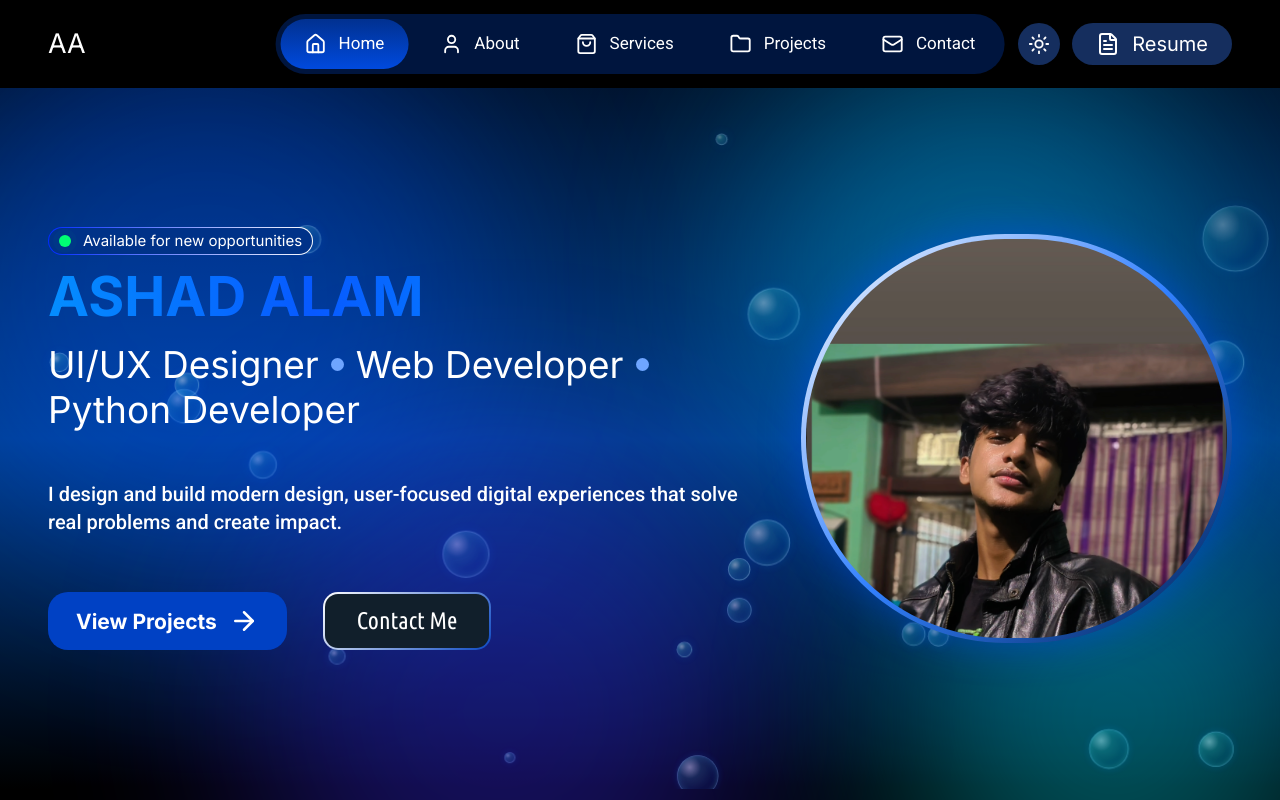
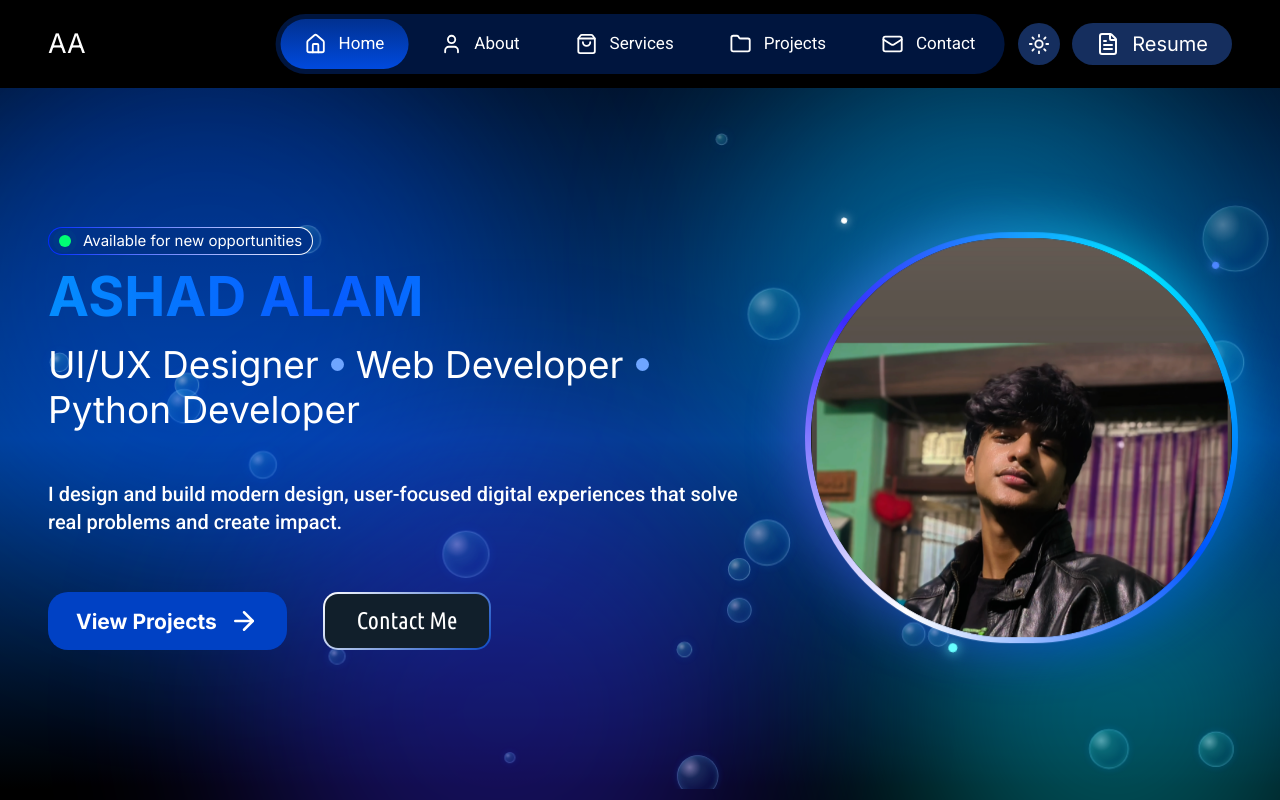
Before and after one commit to ashad0806/My_Portfolio, a React (Vite) app: page / in a window 1280 px wide. Shown: the top 800 px of the page. Built offline with nearby package versions, Linux system fonts and the light colour scheme; a web font is replaced by a local one.

Commit message:
Step 24: add photo effects (spinning ring, glow, orbit, 3D tilt, shine, click burst)

```diff
--- /dev/null
+++ b/src/components/PhotoFX.jsx
@@ -0,0 +1,61 @@
+import { useRef, useState } from 'react'
+
+// shape: "circle" (Home, Resume) or "card" (rounded rectangle, About)
+function PhotoFX({ src, alt, shape = 'circle', className = '', imgClassName = '' }) {
+  const ref = useRef(null)
+  const frame = useRef(0)
+  const [burst, setBurst] = useState(0)
+
+  const onMove = (e) => {
+    if (window.matchMedia('(prefers-reduced-motion: reduce)').matches) return
+    const el = ref.current
+    if (!el) return
+    const r = el.getBoundingClientRect()
+    const x = (e.clientX - r.left) / r.width - 0.5
+    const y = (e.clientY - r.top) / r.height - 0.5
+    cancelAnimationFrame(frame.current)
+    frame.current = requestAnimationFrame(() => {
+      el.style.setProperty('--rx', `${(-y * 14).toFixed(2)}deg`)
+      el.style.setProperty('--ry', `${(x * 14).toFixed(2)}deg`)
+      el.style.setProperty('--mx', `${((x + 0.5) * 100).toFixed(1)}%`)
+      el.style.setProperty('--my', `${((y + 0.5) * 100).toFixed(1)}%`)
+    })
+  }
+
+  const onLeave = () => {
+    cancelAnimationFrame(frame.current)
+    const el = ref.current
+    if (!el) return
+    el.style.setProperty('--rx', '0deg')
+    el.style.setProperty('--ry', '0deg')
+  }
+
+  return (
+    <div
+      ref={ref}
+      data-static
+      onMouseMove={onMove}
+      onMouseLeave={onLeave}
+      onClick={() => setBurst((n) => n + 1)}
+      className={`photo-fx photo-fx-${shape} ${className}`}
+    >
+      <span className="photo-fx-glow" />
+      <span className="photo-fx-ring" />
+      {shape === 'circle' && (
+        <span className="photo-fx-orbit" aria-hidden="true">
+          <i />
+          <i />
+          <i />
+        </span>
+      )}
+      {burst > 0 && <span key={burst} className="photo-fx-burst" />}
+
+      <div className="photo-fx-card">
+        <img src={src} alt={alt} className={`h-full w-full object-cover ${imgClassName}`} />
+        <span className="photo-fx-shine" />
+      </div>
+    </div>
+  )
+}
+
+export default PhotoFX
--- a/src/components/home/Hero.jsx
+++ b/src/components/home/Hero.jsx
@@ -1,6 +1,7 @@
 import { Link } from 'react-router-dom'
 import { ArrowRight } from 'lucide-react'
 import Bubbles from '../Bubbles'
+import PhotoFX from '../PhotoFX'
 
 function Dot() {
   return <span className="h-[13px] w-[13px] shrink-0 rounded-full bg-[#6ea5ff]" />
@@ -68,12 +69,12 @@ function Hero() {
         </div>
 
         {/* Photo side */}
-        <div className="shrink-0 animate-photo rounded-full bg-[linear-gradient(135deg,#ffffff,#3381ff_50%,#001e4f)] p-[5px] shadow-[0_0_40px_rgba(0,72,255,0.45)]">          <img
-            src="/images/hero.png"
-            alt="Ashad Alam"
-            className="h-64 w-64 rounded-full object-cover object-[center_20%] sm:h-80 sm:w-80 lg:h-[399px] lg:w-[421px]"
-          />
-        </div>
+        <PhotoFX
+          src="/images/hero.png"
+          alt="Ashad Alam"
+          className="h-64 w-64 shrink-0 sm:h-80 sm:w-80 lg:h-[399px] lg:w-[421px]"
+          imgClassName="object-[center_20%]"
+        />
       </div>
     </section>
   )
--- a/src/index.css
+++ b/src/index.css
@@ -358,3 +358,236 @@ html.light video,
 html.light [data-keep] {
   filter: invert(1) hue-rotate(180deg);
 }
+
+/* ===== Step 24: photo effects ===== */
+@property --pfx-a {
+  syntax: '<angle>';
+  initial-value: 0deg;
+  inherits: false;
+}
+
+.photo-fx {
+  position: relative;
+  display: block;
+  perspective: 900px;
+  cursor: pointer;
+  animation: pfx-float 6s ease-in-out infinite;
+}
+.photo-fx-circle,
+.photo-fx-circle .photo-fx-card,
+.photo-fx-circle .photo-fx-ring,
+.photo-fx-circle .photo-fx-glow,
+.photo-fx-circle .photo-fx-burst {
+  border-radius: 9999px;
+}
+.photo-fx-card,
+.photo-fx-card ~ *,
+.photo-fx-ring,
+.photo-fx-glow,
+.photo-fx-burst {
+  border-radius: 30px;
+}
+.photo-fx-circle .photo-fx-card,
+.photo-fx-circle .photo-fx-ring,
+.photo-fx-circle .photo-fx-glow,
+.photo-fx-circle .photo-fx-burst {
+  border-radius: 9999px;
+}
+
+/* Spinning gradient ring */
+.photo-fx-ring {
+  position: absolute;
+  inset: -6px;
+  background: conic-gradient(
+    from var(--pfx-a),
+    #00e5ff,
+    #0055ff,
+    #ffffff,
+    #3b2bff,
+    #00e5ff
+  );
+  animation: pfx-spin 6s linear infinite;
+  transition: transform 0.4s ease;
+}
+/* Blurred copy = glow */
+.photo-fx-glow {
+  position: absolute;
+  inset: -14px;
+  background: conic-gradient(from var(--pfx-a), #00e5ff, #0055ff, #7a5cff, #00e5ff);
+  filter: blur(26px);
+  opacity: 0.5;
+  animation: pfx-spin 6s linear infinite, pfx-pulse 3s ease-in-out infinite;
+  transition: opacity 0.4s ease;
+}
+.photo-fx:hover .photo-fx-ring {
+  transform: scale(1.04);
+}
+.photo-fx:hover .photo-fx-glow {
+  opacity: 0.85;
+}
+
+/* The photo itself (tilts on hover) */
+.photo-fx-card {
+  position: relative;
+  width: 100%;
+  height: 100%;
+  overflow: hidden;
+  background: #001530;
+  transform: rotateX(var(--rx, 0deg)) rotateY(var(--ry, 0deg)) scale(var(--sc, 1));
+  transition: transform 0.6s cubic-bezier(0.22, 1, 0.36, 1);
+  animation: pfx-pop 0.9s cubic-bezier(0.22, 1, 0.36, 1) backwards;
+  will-change: transform;
+}
+.photo-fx:hover .photo-fx-card {
+  --sc: 1.03;
+  transition: transform 0.12s linear;
+}
+.photo-fx-card img {
+  transition: transform 0.6s ease;
+}
+.photo-fx:hover .photo-fx-card img {
+  transform: scale(1.1);
+}
+
+/* Shine that follows the mouse, plus a light sweep */
+.photo-fx-shine {
+  position: absolute;
+  inset: 0;
+  pointer-events: none;
+  opacity: 0;
+  background: radial-gradient(
+    circle at var(--mx, 50%) var(--my, 50%),
+    rgba(255, 255, 255, 0.38),
+    transparent 48%
+  );
+  transition: opacity 0.3s ease;
+}
+.photo-fx:hover .photo-fx-shine {
+  opacity: 1;
+}
+.photo-fx-card::after {
+  content: '';
+  position: absolute;
+  top: 0;
+  left: -70%;
+  width: 40%;
+  height: 100%;
+  background: linear-gradient(105deg, transparent, rgba(255, 255, 255, 0.4), transparent);
+  transform: skewX(-20deg);
+  pointer-events: none;
+}
+.photo-fx:hover .photo-fx-card::after {
+  animation: pfx-sweep 0.9s ease;
+}
+
+/* Orbiting dots (circle photos only) */
+.photo-fx-orbit {
+  position: absolute;
+  inset: -22px;
+  border-radius: 9999px;
+  pointer-events: none;
+  animation: pfx-orbit 12s linear infinite;
+}
+.photo-fx-orbit i {
+  position: absolute;
+  border-radius: 9999px;
+}
+.photo-fx-orbit i:nth-child(1) {
+  top: -4px;
+  left: 50%;
+  width: 9px;
+  height: 9px;
+  background: #68ffff;
+  box-shadow: 0 0 12px #68ffff;
+}
+.photo-fx-orbit i:nth-child(2) {
+  bottom: 14%;
+  right: -3px;
+  width: 6px;
+  height: 6px;
+  background: #ffffff;
+  box-shadow: 0 0 10px #ffffff;
+}
+.photo-fx-orbit i:nth-child(3) {
+  bottom: -3px;
+  left: 20%;
+  width: 7px;
+  height: 7px;
+  background: #4d86ff;
+  box-shadow: 0 0 10px #4d86ff;
+}
+
+/* Click burst */
+.photo-fx-burst {
+  position: absolute;
+  inset: -6px;
+  border: 3px solid #68ffff;
+  pointer-events: none;
+  animation: pfx-burst 0.7s ease-out forwards;
+}
+
+@keyframes pfx-spin {
+  to {
+    --pfx-a: 360deg;
+  }
+}
+@keyframes pfx-float {
+  0%,
+  100% {
+    transform: translateY(0);
+  }
+  50% {
+    transform: translateY(-12px);
+  }
+}
+@keyframes pfx-pulse {
+  0%,
+  100% {
+    opacity: 0.4;
+  }
+  50% {
+    opacity: 0.65;
+  }
+}
+@keyframes pfx-orbit {
+  to {
+    transform: rotate(360deg);
+  }
+}
+@keyframes pfx-pop {
+  from {
+    opacity: 0;
+    transform: scale(0.85);
+    filter: blur(8px);
+  }
+  to {
+    opacity: 1;
+    transform: scale(1);
+    filter: blur(0);
+  }
+}
+@keyframes pfx-sweep {
+  to {
+    left: 140%;
+  }
+}
+@keyframes pfx-burst {
+  from {
+    transform: scale(1);
+    opacity: 0.9;
+  }
+  to {
+    transform: scale(1.35);
+    opacity: 0;
+  }
+}
+
+@media (prefers-reduced-motion: reduce) {
+  .photo-fx,
+  .photo-fx-ring,
+  .photo-fx-glow,
+  .photo-fx-orbit,
+  .photo-fx-card {
+    animation: none !important;
+  }
+}
--- a/src/pages/About.jsx
+++ b/src/pages/About.jsx
@@ -9,6 +9,7 @@ import {
   PaintBucket,
   PenTool,
 } from 'lucide-react'
+import PhotoFX from '../components/PhotoFX'
 
 const infoCards = [
   { icon: MapPin, title: 'Location', lines: ['Chabahil, 7, KTM', 'Nepal'] },
@@ -113,13 +114,13 @@ function About() {
             <div className="relative mx-auto aspect-[478/546] w-[78%] max-w-[478px] xl:mx-0 xl:mr-[29px] xl:mt-[150px] xl:w-[478px]">
               <div className="absolute inset-0 -translate-x-4 translate-y-5 rounded-[30px] bg-[#1444a4] xl:-translate-x-[51px] xl:translate-y-[55px]" />
               <div className="absolute inset-0 -translate-x-2 translate-y-2.5 rounded-[30px] bg-navy xl:-translate-x-[29px] xl:translate-y-[29px]" />
-              <div className="relative h-full rounded-[30px] bg-[linear-gradient(135deg,#ffffff,#0055ff)] p-[4px]">
-                <img
-                  src="/images/about-photo.jpg"
-                  alt="Ashad Alam"
-                  className="h-full w-full rounded-[26px] object-cover object-top"
-                />
-              </div>
+                            <PhotoFX
+                shape="card"
+                src="/images/about-photo.jpg"
+                alt="Ashad Alam"
+                className="h-full w-full"
+                imgClassName="object-top"
+              />
             </div>
           </div>
 
--- a/src/pages/Resume.jsx
+++ b/src/pages/Resume.jsx
@@ -15,6 +15,7 @@ import {
   User,
   Wrench,
 } from 'lucide-react'
+import PhotoFX from '../components/PhotoFX'
 
 const summary =
   'BSc (Hons) IT student specializing in UI/UX design and web development, with hands-on experience in HTML, CSS, JavaScript, Java, Python, database management, and Figma. Experienced in developing responsive web interfaces and technology-based projects, while also bringing professional experience in documentation management, client coordination, and administrative operations. Strong attention to detail, communication, and problem-solving skills with a proven ability to work independently and collaboratively.'
@@ -189,10 +190,11 @@ function Resume() {
         <aside className="flex flex-col gap-8 xl:sticky xl:top-[112px]">
           {/* Profile */}
           <div className={`${card} px-6 pb-8 pt-[34px] xl:px-[34px]`}>
-            <img
+            <PhotoFX
               src="/images/resume-photo.jpg"
               alt="Ashad Alam"
-              className="h-[140px] w-[140px] rounded-full border-2 border-white object-cover object-top"
+              className="h-[140px] w-[140px]"
+              imgClassName="object-top"
             />
             <h1 className="mt-5 font-sans text-3xl font-bold xl:text-[34px] xl:leading-[41px]">
               Ashad Alam
```
